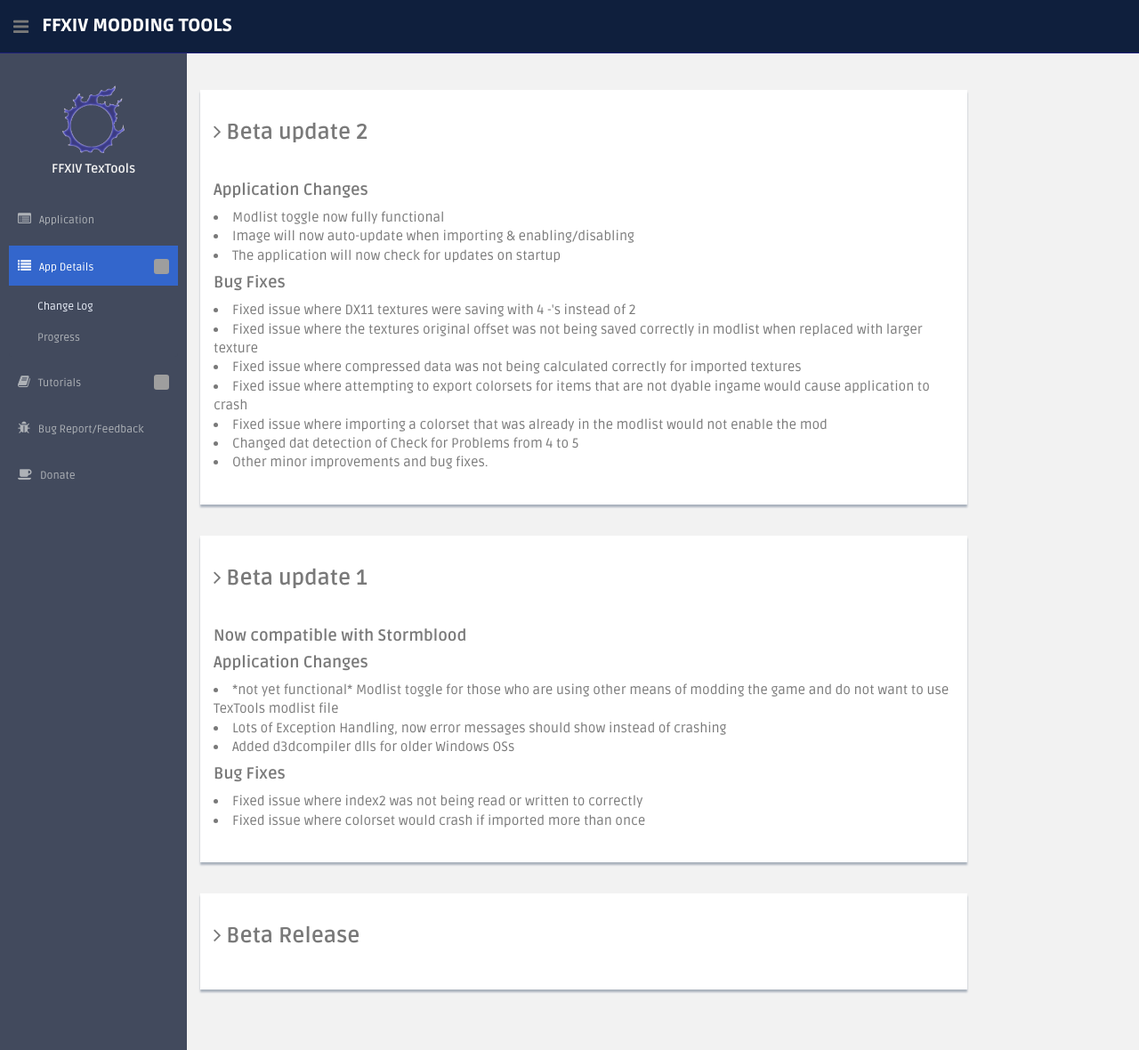
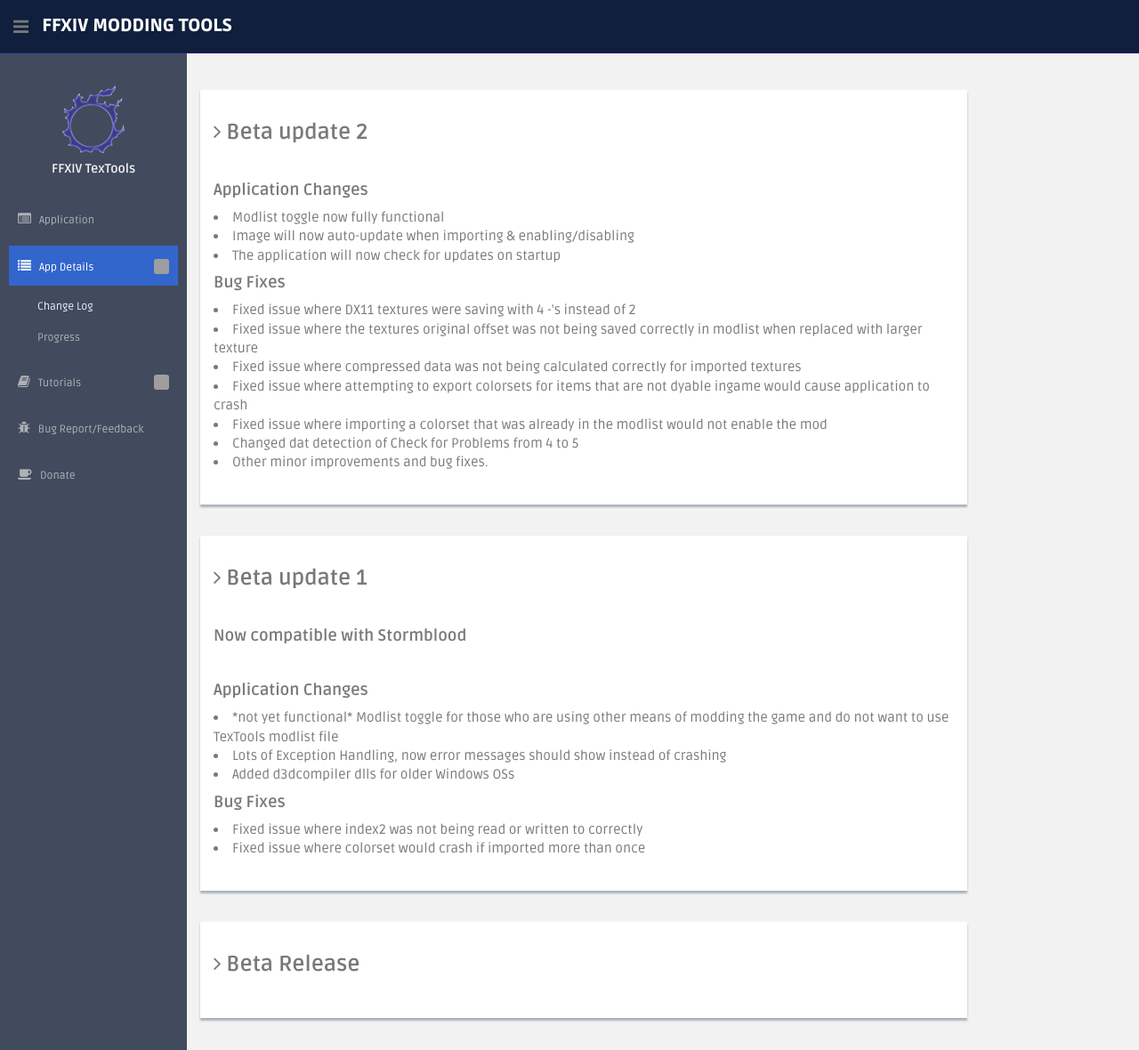
Before and after one commit to liinko/FFXIVTexToolsWeb, a Jekyll site: the page built from change_log.html, in a window 1280 px wide and 1180 px high. Shown: the whole window at 89% size. Built offline with Jekyll 4.4.1, drawn with Linux system fonts in a browser that asks for light colours; grey boxes are pictures that could not be loaded.

Commit message:
formating

```diff
--- a/change_log.html
+++ b/change_log.html
@@ -26,7 +26,7 @@
     <div class="showback">
         <h3><i class="fa fa-angle-right"></i> <b>Beta update 1</b></h3><br/>
 
-        <h4><b>Now compatible with Stormblood</b></h4>
+        <h4><b>Now compatible with Stormblood</b></h4><br/>
 
         <h4><b>Application Changes</b></h4>
         <li>*not yet functional* Modlist toggle for those who are using other means of modding the game and do not want to use TexTools modlist file</li>
```
